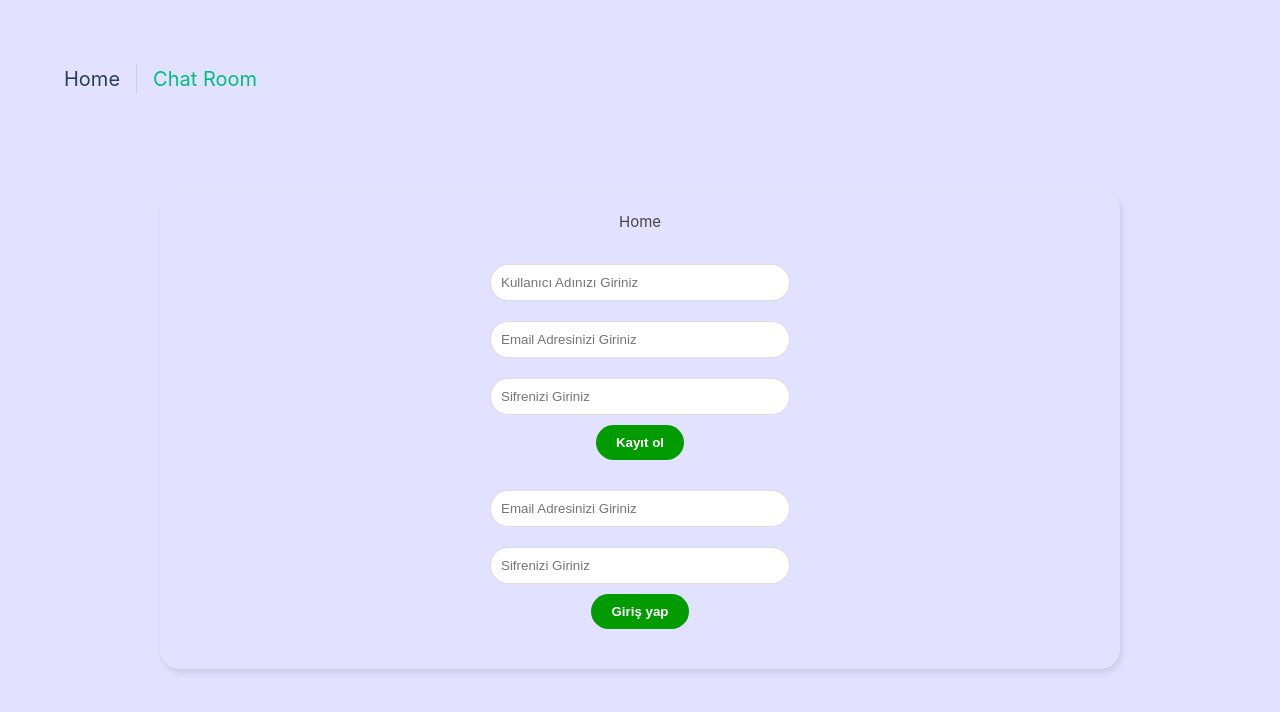
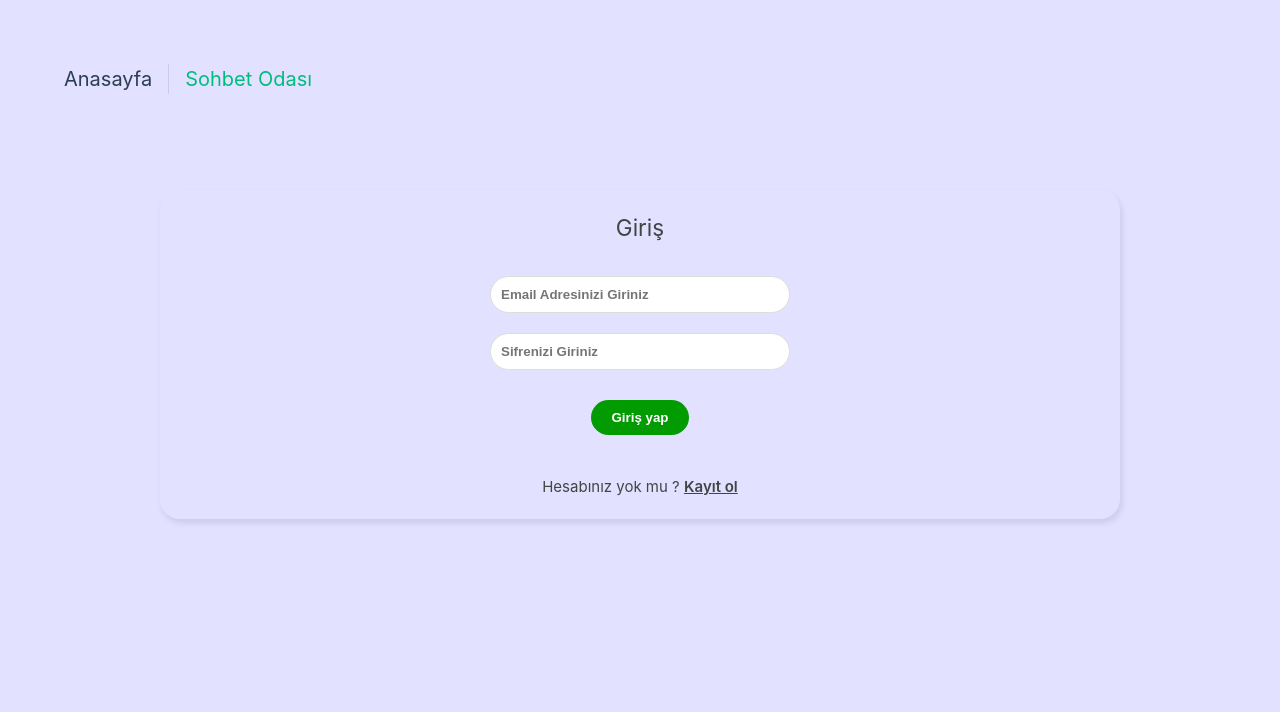
Before and after one commit to EmreYamanYazilim/vue, a Vue app in the folder btk/chat-app/: page / in a window 1280 px wide. Shown: the top 712 px of the page. Built offline with nearby package versions, Linux system fonts and the light colour scheme.

Commit message:
Giriş & Kaydol switch

```diff
--- a/btk/chat-app/src/App.vue
+++ b/btk/chat-app/src/App.vue
@@ -7,8 +7,8 @@ import { RouterLink, RouterView } from 'vue-router'
     <header>
       <div class="wrapper">
         <nav>
-          <RouterLink to="/">Home</RouterLink>
-          <RouterLink to="/chatroom">Chat Room</RouterLink>
+          <RouterLink to="/">Anasayfa</RouterLink>
+          <RouterLink to="/chatroom">Sohbet Odası</RouterLink>
         </nav>
       </div>
     </header>
--- a/btk/chat-app/src/views/Welcome.vue
+++ b/btk/chat-app/src/views/Welcome.vue
@@ -1,42 +1,69 @@
 <template>
     <div class="welcome container">
-        Home
-        <SingupForm></SingupForm>
-        <LoginForm></LoginForm>
+
+        <div v-if="showLogin">
+            <h2>Giriş</h2>
+            <LoginForm></LoginForm>
+            <p>Hesabınız yok mu ? <span @click="showLogin = false">Kayıt ol</span></p>
+        </div>
+        <div v-if="!showLogin">
+            <SingupForm></SingupForm>
+            <p>Hesabınız var mı ? <span @click="showLogin = true">Giriş yap</span></p>
+        </div>
     </div>
 </template>
 
 <script>
 import SingupForm from '@/components/SingupForm.vue';
 import LoginForm from '@/components/LoginForm.vue';
+import { ref } from 'vue';
+
 export default {
-    components:{SingupForm,LoginForm}
+    components: { SingupForm, LoginForm },
+    setup() {
+        const showLogin = ref(true);
+
+        return { showLogin }
+    },
 
 
 }
 </script>
 
 <style>
-.welcome{
+.welcome {
     text-align: center;
     padding: 20px 0;
 }
-.welcome form{
+
+.welcome form {
     width: 300px;
     margin: 20px auto;
 }
-.welcome label{
+
+.welcome label {
     display: block;
     margin: 20px 0 10px;
 }
-.welcome input{
+
+.welcome input {
     width: 100%;
     padding: 10px;
     border-radius: 20px;
     border: 1px solid #ddd;
+    font-weight: 600;
     outline: none;
     color: #777;
     margin: 10px auto;
 }
 
+.welcome span {
+    font-weight: 600;
+    text-decoration: underline;
+    cursor: pointer;
+}
+
+.welcome button {
+    margin: 20px auto;
+}
 </style>
```
